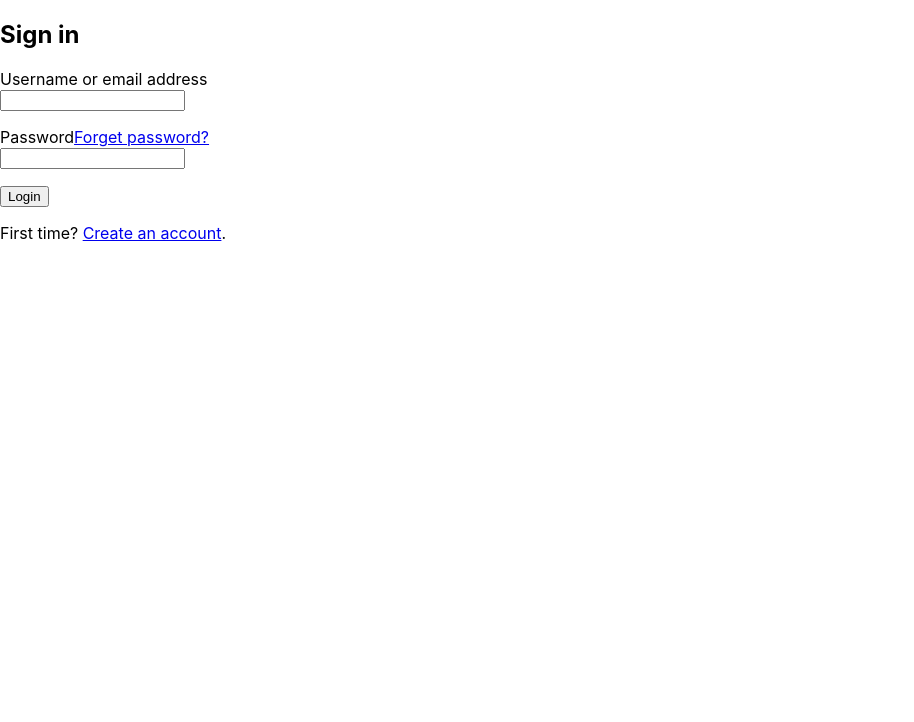
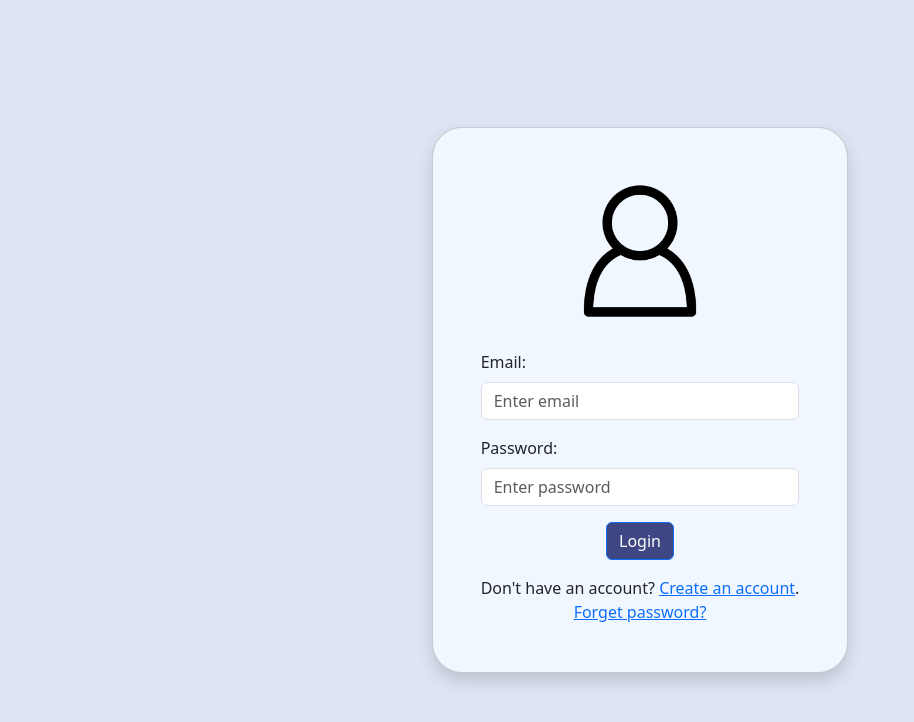
Before and after one commit to andreastr99/Simple-web-application, a React (Create React App) app in the folder client/simple-web-application/: page / in a window 1280 px wide. Shown: the top 722 px of the page, without its empty margins (0-914 px from the left). Built offline with nearby package versions, Linux system fonts and the light colour scheme.

Commit message:
login form with bootstrap and css

```diff
--- a/client/simple-web-application/package.json
+++ b/client/simple-web-application/package.json
@@ -6,6 +6,7 @@
     "@testing-library/jest-dom": "^5.16.5",
     "@testing-library/react": "^13.4.0",
     "@testing-library/user-event": "^13.5.0",
+    "bootstrap": "^5.3.0",
     "react": "^18.2.0",
     "react-dom": "^18.2.0",
     "react-router-dom": "^6.14.1",
--- a/client/simple-web-application/src/index.js
+++ b/client/simple-web-application/src/index.js
@@ -1,6 +1,6 @@
 import React from 'react';
-import ReactDOM from 'react-dom';
+import { createRoot } from 'react-dom/client';
 import './index.css';
 import App from './App';
 
-ReactDOM.render(<App />, document.getElementById('root'));
+createRoot(document.getElementById('root')).render(<App />);
--- a/client/simple-web-application/src/pages/ForgetPasswordPage.js
+++ b/client/simple-web-application/src/pages/ForgetPasswordPage.js
@@ -3,13 +3,13 @@ import { Link } from 'react-router-dom'
 
 export default function ForgetPasswordPage() {
     return (
-        <div className="text-center m-5-auto">
+        <div>
             <h2>Reset your password</h2>
             <h5>Enter your email address and we will send you a new password</h5>
-            <form action="/login">
+            <form action="/">
                 <p>
-                    <label id="reset_pass_lbl">Email address</label><br/>
-                    <input type="email" name="email" required />
+                    <label htmlFor='email' id="reset_pass_lbl" >Email address</label><br/>
+                    <input type="email" name="email" id='email' required />
                 </p>
                 <p>
                     <button id="sub_btn" type="submit">Send password reset email</button>
--- a/client/simple-web-application/src/pages/HomePage.js
+++ b/client/simple-web-application/src/pages/HomePage.js
@@ -3,10 +3,10 @@ import { Link } from 'react-router-dom'
 
 export default function HomePage() {
     return (
-        <div className="text-center">
-            <h1 className="main-title home-page-title">welcome to our app</h1>
+        <div>
+            <h1>welcome to our app</h1>
             <Link to="/">
-                <button className="primary-button">Log out</button>
+                <button>Log out</button>
             </Link>
         </div>
     )
--- a/client/simple-web-application/src/pages/LoginPage.js
+++ b/client/simple-web-application/src/pages/LoginPage.js
@@ -1,31 +1,64 @@
-import logo from '../assets/login.png'
 import React from 'react'
+import { useState } from 'react'
 import { Link } from 'react-router-dom'
+import 'bootstrap/dist/css/bootstrap.min.css';
 
+import login from '../assets/login.png';
+
+import '../styles/App.css'
+// Για να πάρουμε ό,τι δίνει ο χρήστης στο email και password
+// input χρησιμοποιούμε το useState hook απο την React
 export default function LoginPage() {
+    //Αρχικές τιμές το κενό
+    //ορίζω ένα variable state που ονομάζεται values και μια συνάρτηση setValues για
+    //να ενημερώνει αυτό το state variable.
+    //Επιστρέφει έναν πίνακα με δύο στοιχεία και όποτε θέλω να ενημερώσω τις τιμές
+    //καλώ την setValue συνάρτηση.
+    const [values, setValues] = useState({
+        email: '',
+        password: ''
+    });
+
+    //δέχεται ένα event object (πχ e) και καλεί την συνάρτηση setValues
+    //όπου παίρνει το προηγούμενο state ως argument
+    //ενημερώνει το state object με δυναμική ανάθεση καινούργιας τιμής που βασίζεται
+    //στα e.target.name και e.target.value
+    const handleInput = (e) =>{
+        setValues(prev => ({...prev, [e.target.name]: [e.target.value]}))
+    }
+
+    const handleSubmit = (e) =>{
+        e.preventDefault();
+        console.log(values)
+    }
+
     return (
-        <div className="text-center m-5-auto">
-            {/* <img src={logo} className="App-logo" alt="logo" /> */}
-            <h2>Sign in</h2>
-            <form action="/home">
-                <p>
-                    <label>Username or email address</label><br/>
-                    <input type="text" name="first_name" required />
-                </p>
-                <p>
-                    <label>Password</label>
-                    <Link to="/forget-password"><label className="right-label">Forget password?</label></Link>
-                    <br/>
-                    <input type="password" name="password" required />
-                </p>
-                <p>
-                    <button id="sub_btn" type="submit">Login</button>
-                </p>
-            </form>
-            <footer>
-                <p>First time? <Link to="/register">Create an account</Link>.</p>
-                {/* <p><Link to="/">Back to Homepage</Link>.</p> */}
-            </footer>
-        </div>
+        <div className="container-fluid d-flex justify-content-center align-items-center vh-100 bg-color">
+            <div className="card shadow bg-form">
+                <div className="card-body p-5">
+                    {/* <h2 className="text-center mb-4">Login</h2> */}
+                    <div className="text-center mb-4">
+                    <img src={login} alt="login"  style={{ width: '150px', height: 'auto', margin: '0 auto' }}className="mr-2" />
+                    </div>
+                        <form action="/home" onSubmit={handleSubmit}>
+                            <div className="mb-3">
+                                <label htmlFor="email" className="form-label">Email:</label>
+                                <input onChange={handleInput} type="text" className="form-control" id="email" name='email' placeholder="Enter email" required/>
+                            </div>
+                            <div className="mb-3">
+                                <label htmlFor="password" className="form-label">Password:</label>
+                                <input onChange={handleInput} type="password" className="form-control" id="password" name='password' placeholder="Enter password"  required/>
+                            </div>
+                            <div className="text-center mb-3">
+                                <button type="submit" className="btn btn-primary  btn-login">Login</button>
+                            </div>
+                            <div className="text-center">
+                                <p className="mb-0">Don't have an account? <Link to="/register">Create an account</Link>.</p>
+                                <p className="mb-0"><Link to="/forget-password">Forget password?</Link></p>
+                            </div>
+                        </form>
+                </div>
+            </div>
+      </div>
     )
 }
--- a/client/simple-web-application/src/pages/RegisterPage.js
+++ b/client/simple-web-application/src/pages/RegisterPage.js
@@ -5,20 +5,20 @@ import { Link } from 'react-router-dom'
 export default function RegisterPage() {
 
     return (
-        <div className="text-center m-5-auto">
+        <div>
             <h2>Join us</h2>
             <h5>Create your personal account</h5>
             <form action="/home">
                 <p>
-                    <label>Username</label><br/>
-                    <input type="text" name="first_name" required />
+                    <label htmlFor='username'>Username</label><br/>
+                    <input type="text" name="username" required />
                 </p>
                 <p>
-                    <label>Email address</label><br/>
+                    <label htmlFor='email'>Email address</label><br/>
                     <input type="email" name="email" required />
                 </p>
                 <p>
-                    <label>Password</label><br/>
+                    <label htmlFor='password'>Password</label><br/>
                     <input type="password" name="password" requiredc />
                 </p>
                 <p>
--- a/client/simple-web-application/src/styles/App.css
+++ b/client/simple-web-application/src/styles/App.css
@@ -1,3 +1,23 @@
+.bg-color {
+  background: #dde5f4; /* Replace #FF0000 with your desired hex code */
+}
+
+.bg-form{
+  background: #f1f7fe;
+  border-radius: 30px;
+}
+
+.btn-login {
+  background-color: #3e4684;
+  color: white;
+  margin: auto;
+}
+
+.btn-login:hover {
+  opacity: 0.8
+}
+
+
 .App {
   text-align: center;
 }
```
Also changed, not shown: 1 other file (tests, documents, lock files or other folders).
